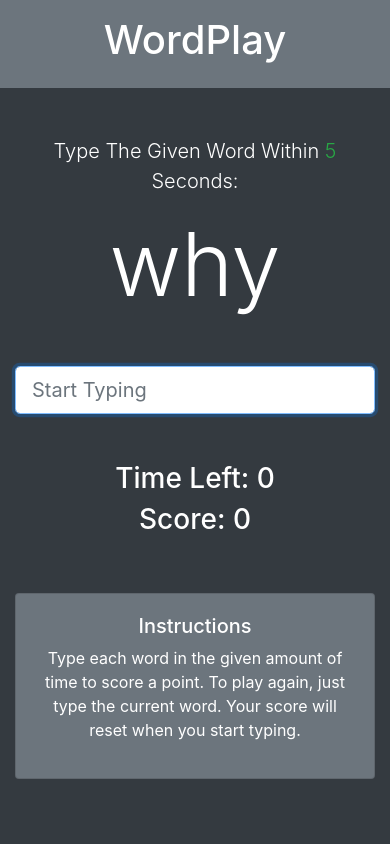
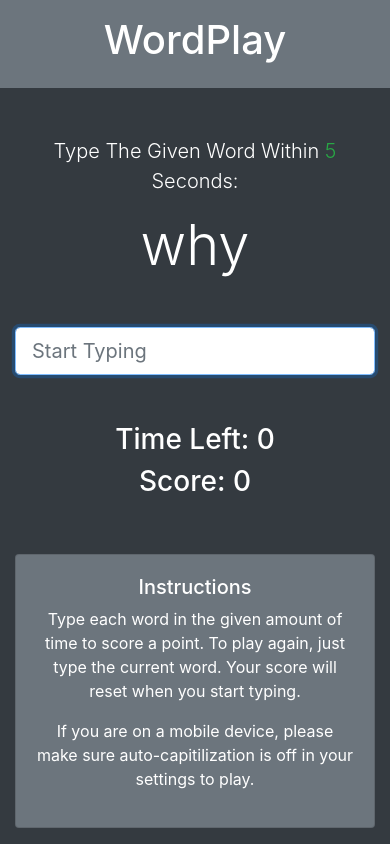
Before and after one commit to rezDev96/WordPlay, a plain HTML site: page index.html in a window 390 px wide. Drawn offline with nearby package versions, Linux system fonts and the light colour scheme.

Commit message:
Fixed responsiveness

```diff
--- a/index.html
+++ b/index.html
@@ -19,7 +19,7 @@
         <p class="lead">
           Type The Given Word Within <span class="text-success" id="seconds">5</span> Seconds:
         </p>
-        <h3 class="display-2 mb-5" id="currentWord">hello</h3>
+        <h3 class="display-4 mb-5" id="currentWord">establishment</h3>
         <input type="text" class="form-control form-control-lg" placeholder="Start Typing" id="wordInput" autofocus>
         <h4 class="mt-3" id="message"></h4>
 
@@ -43,9 +43,11 @@
             <div class="card card-body bg-secondary text-white">
               <h5>Instructions</h5>
               <p>Type each word in the given amount of time to score a point. To play again, just type the current word. Your score will reset when you start typing.</p>
+              <p>If you are on a mobile device, please make sure auto-capitilization is off in your settings to play.</p>
             </div>
           </div>
         </div>
+
       </div>
     </div>
   </div>
```
